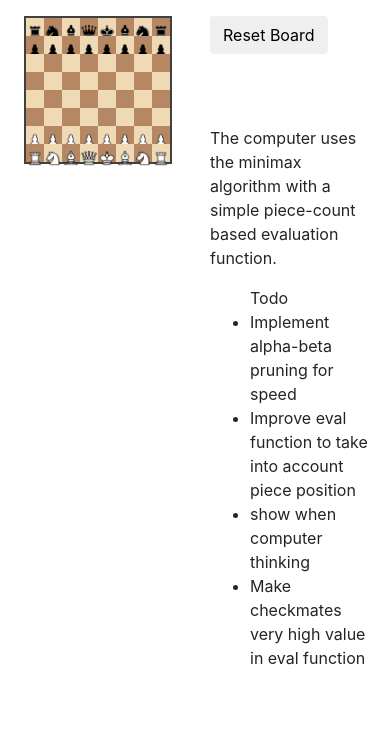
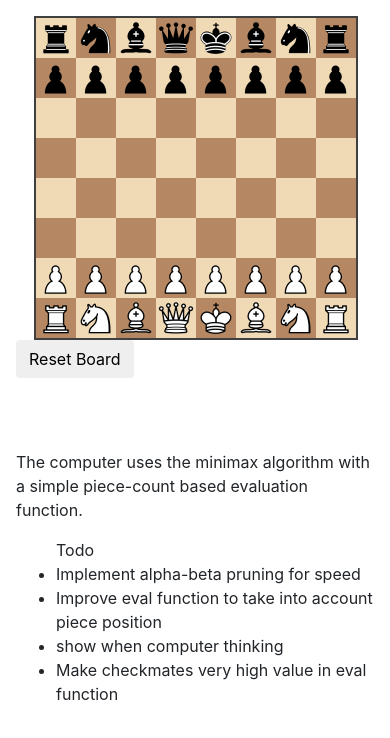
Before and after one commit to ShreyJ1729/Chess-Engine, a plain HTML site: page index.html in a window 390 px wide. Drawn offline with nearby package versions, Linux system fonts and the light colour scheme.

Commit message:
fix mobile UI

```diff
--- a/index.html
+++ b/index.html
@@ -14,10 +14,10 @@
 <body>
     <div class="m-3">
         <div class="row">
-            <div class="col-6">
+            <div class="col-lg-6 col-sm-12">
                 <div class="mx-auto" id="board" style="width: 90%"></div>
             </div>
-            <div class="col-6">
+            <div class="col-lg-6 col-sm-12">
                 <button class="btn" id="resetButton">Reset Board</button>
                 <br/>
                 <br/>
--- a/index.js
+++ b/index.js
@@ -120,7 +120,7 @@ class ChessGame {
     console.log(data);
 
     if (data.checkmate) {
-      $("#gameStatus").text(this.game.turn() + " was checkmated");
+      $("#gameStatus").text(this.game.turn() + " was checkmated\n" + JSON.stringify(data));
     } else if (data.draw) {
       $("#gameStatus").text("draw\n" + JSON.stringify(data));
     }
```
